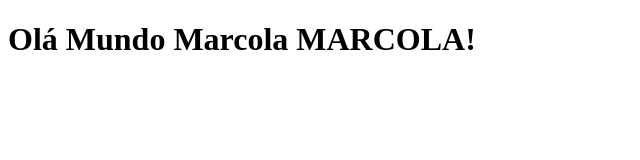
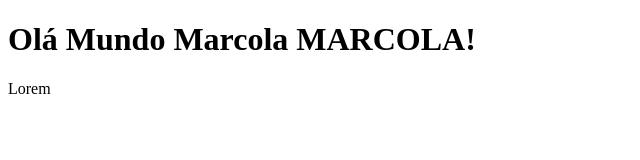
Before and after one commit to cathio-dev/Como-trabalhar-com-Git-e-GitHub-no-VsCode, a plain HTML site: page index.html in a window 1280 px wide. Shown: the full height of the page, 0-640 px from the left. Drawn offline with Linux system fonts and the light colour scheme.

Commit message:
Add Lorem

```diff
--- a/index.html
+++ b/index.html
@@ -7,6 +7,7 @@
 </head>
 <body>
     <h1>Olá Mundo Marcola MARCOLA!</h1>
-
+    <p>Lorem
+    </p>
 </body>
 </html>
```
